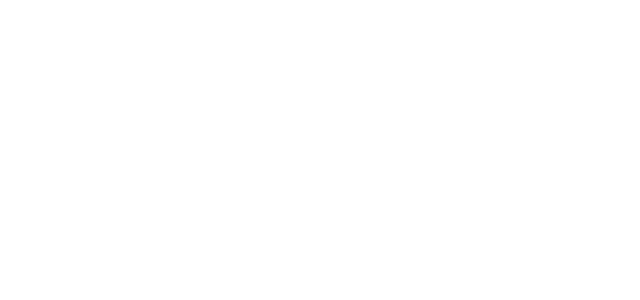
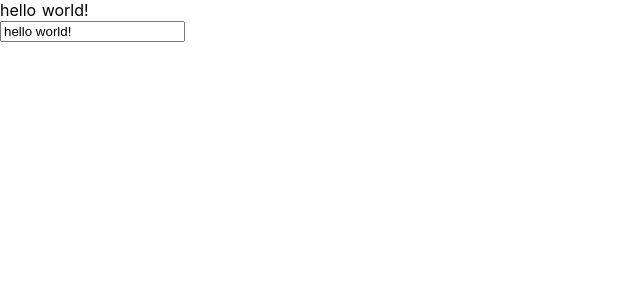
Before and after one commit to su-kun1899/hello-nuxtjs, a Nuxt app: page /hello in a window 1280 px wide. Before the commit this address had no page. Shown: the top 300 px of the page, without its empty margins (0-640 px from the left). Built offline with nearby package versions, Linux system fonts and the light colour scheme.

Commit message:
add hello world

```diff
--- /dev/null
+++ b/pages/hello.vue
@@ -0,0 +1,16 @@
+<template>
+  <div id="demo">
+    <p>{{message}}</p>
+    <input v-model="message">
+  </div>
+</template>
+
+<script>
+export default {
+  data: function() {
+    return {
+      message: 'hello world!'
+    }
+  }
+}
+</script>
```
